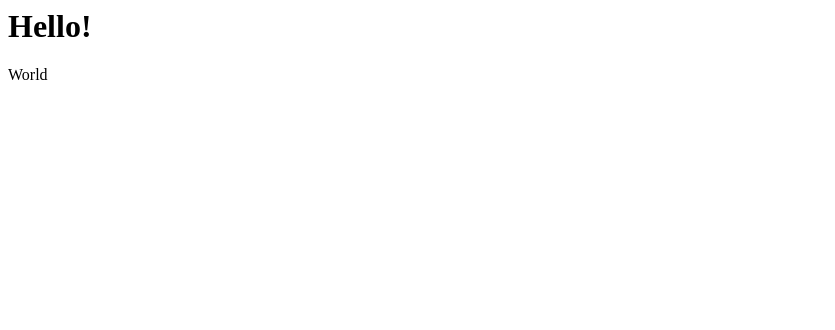
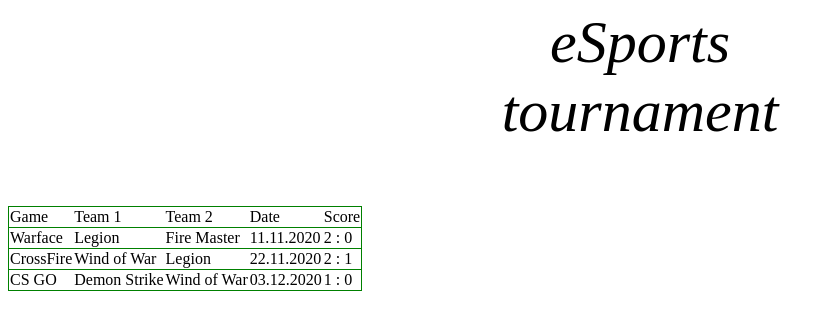
Before and after one commit to ckontis/web1, a plain HTML site: page index.html in a window 1280 px wide. Shown: the whole page, without its empty margins (0-835 px from the left). Drawn offline with Linux system fonts and the light colour scheme.

Commit message:
Update index.html

```diff
--- a/index.html
+++ b/index.html
@@ -1,4 +1,36 @@
 <html>
-  <h1>Hello!</h1>
-  <p>World</p>
+    <body style="background:white">
+    <p style="text-align:center;font-size:60px;font-family: comics-sans"> <i> eSports <br/> tournament </i> </p>
+    <table style="border:1px solid green; border-collapse:collapse">
+        <tr style="border:1px solid green">
+            <td>Game</td>
+            <td>Team 1</td>
+            <td>Team 2</td>
+            <td>Date</td>
+            <td>Score</td>
+        </tr>
+        <tr style="border:1px solid green">
+            <td>Warface</td>
+            <td>Legion</td>
+            <td>Fire Master</td>
+            <td>11.11.2020</td>
+            <td>2 : 0</td>
+        </tr>
+<tr style="border:1px solid green" >
+            <td>CrossFire</td>
+            <td> Wind of War</td>
+            <td>Legion</td>
+            <td>22.11.2020</td>
+            <td>2 : 1</td>
+        </tr>
+        <tr style="border:1px solid green">
+            <td>CS GO</td>
+            <td>Demon Strike</td>
+            <td>Wind of War</td>
+            <td>03.12.2020</td>
+            <td>1 : 0</td>
+        </tr>
+
+    </table>
+    </body>
 </html>
```
